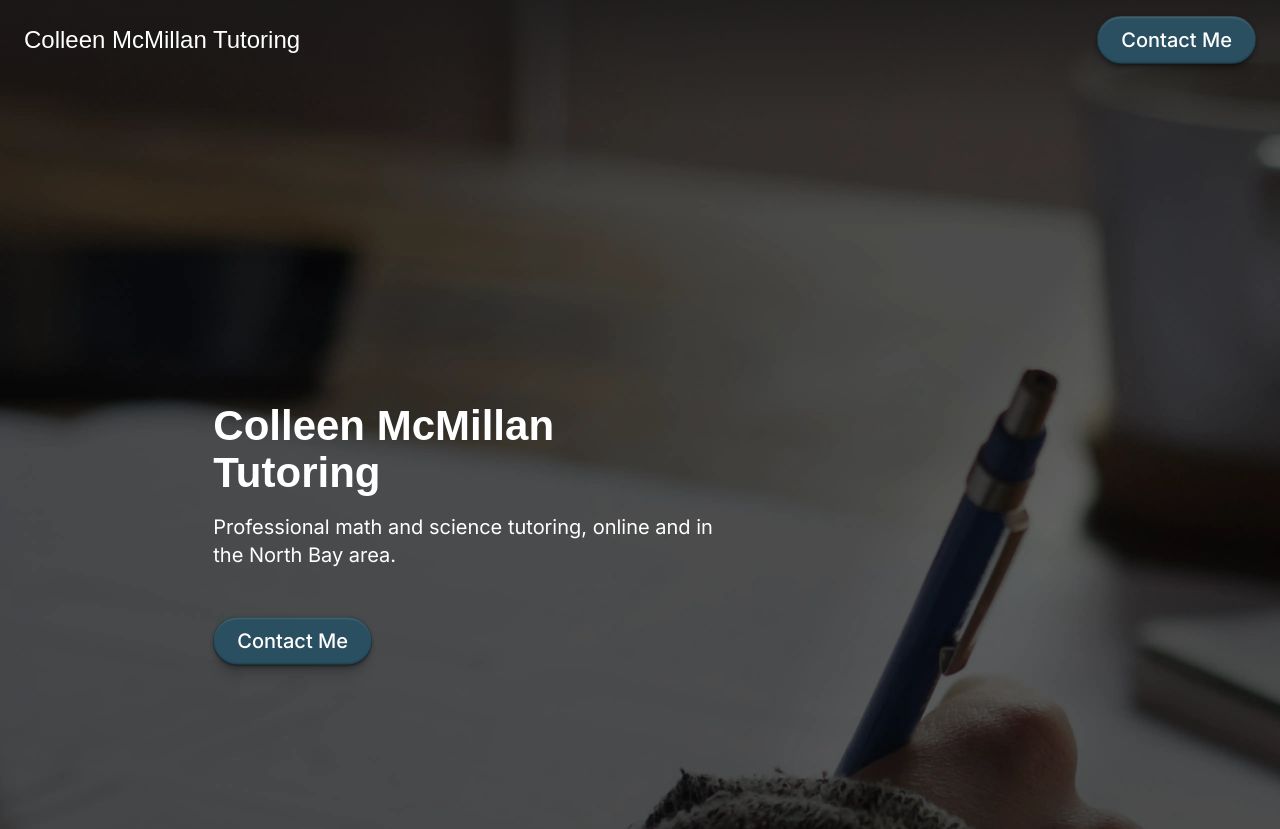
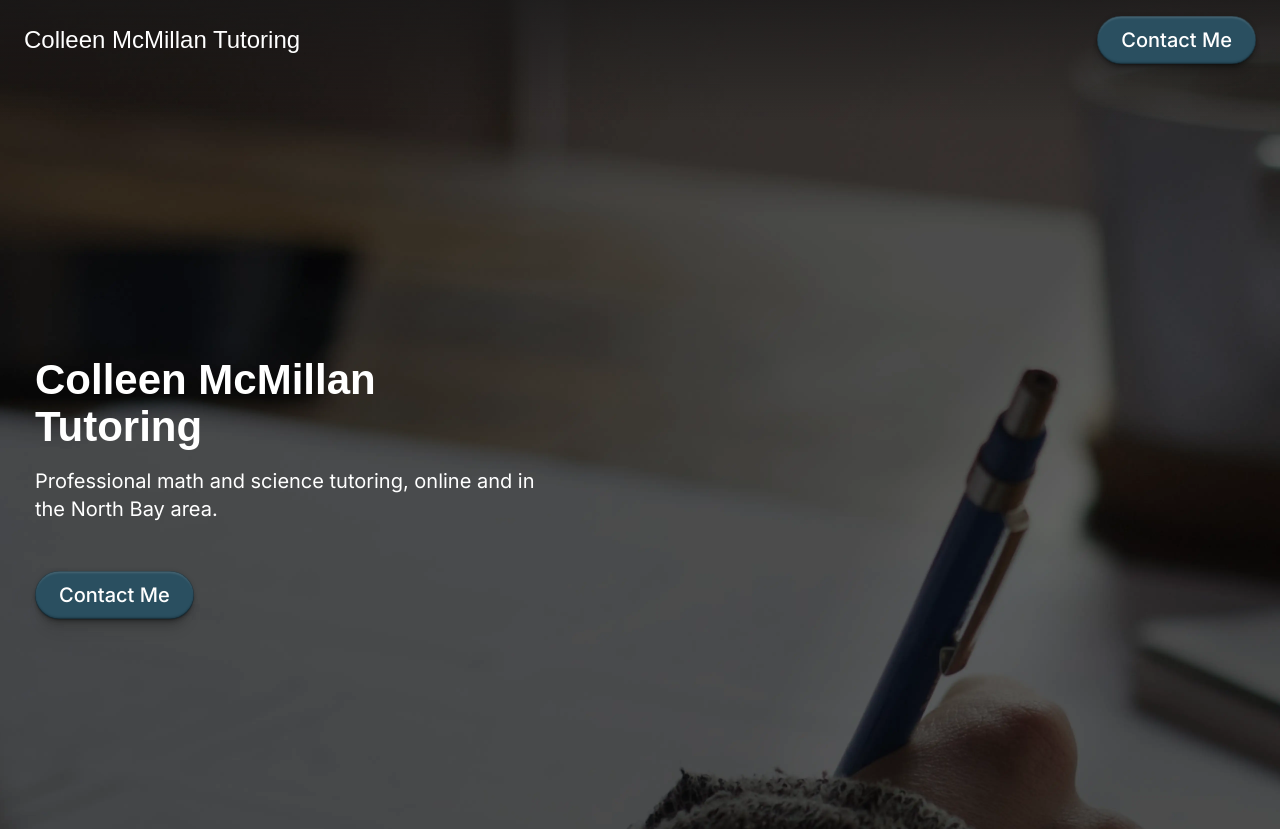
Before and after one commit to AMoore202/cmtutoring, a Next.js app: page / in a window 1280 px wide. Shown: the top 829 px of the page. Built offline with nearby package versions, Linux system fonts and the light colour scheme; a web font is replaced by a local one.

Commit message:
Not using relative width for hero content

```diff
--- a/src/app/page.tsx
+++ b/src/app/page.tsx
@@ -29,19 +29,21 @@ export default function Home() {
         <ContactButton />
       </div>
       <div
-        className="w-full h-[500px] md:h-[650px] lg:h-[800px] xl:h-[1008px] bg-cover bg-center bg-no-repeat relative"
+        className="w-full flex items-center justify-center h-[500px] md:h-[650px] lg:h-[800px] xl:h-[1008px] bg-cover bg-center bg-no-repeat relative"
         style={{ backgroundImage: "url('/heroimage_cropped.webp')" }}
       >
-        <div className="absolute top-2/5 left-5 md:left-1/7 xl:left-1/6 2xl:left-1/5 w-[300px] md:w-[450px] xl:w-[510px] 2xl:w-[595px] flex flex-col align-baseline gap-2 md:gap-4">
+        <div className="w-[700px] xl:w-[1210px] mx-5">
+          <div className="w-[300px] md:w-[450px] xl:w-[510px] 2xl:w-[595px] flex flex-col align-baseline gap-2 md:gap-4">
             <h1 className="text-white text-2xl md:text-4xl xl:text-[42px] 2xl:text-5xl font-semibold font-header">
               Colleen McMillan Tutoring
             </h1>
             <p className="text-white text-sm md:text-lg xl:text-xl 2xl:text-2xl font-sans">
-            Professional math and science tutoring, online and in the North Bay
-            area.
+              Professional math and science tutoring, online and in the North
+              Bay area.
             </p>
             <div className="w-full flex items-baseline py-5 md:py-8 2xl:py-9">
               <ContactButton />
+            </div>
           </div>
         </div>
       </div>
```
Lines whose indentation alone changed are shown as unchanged.
